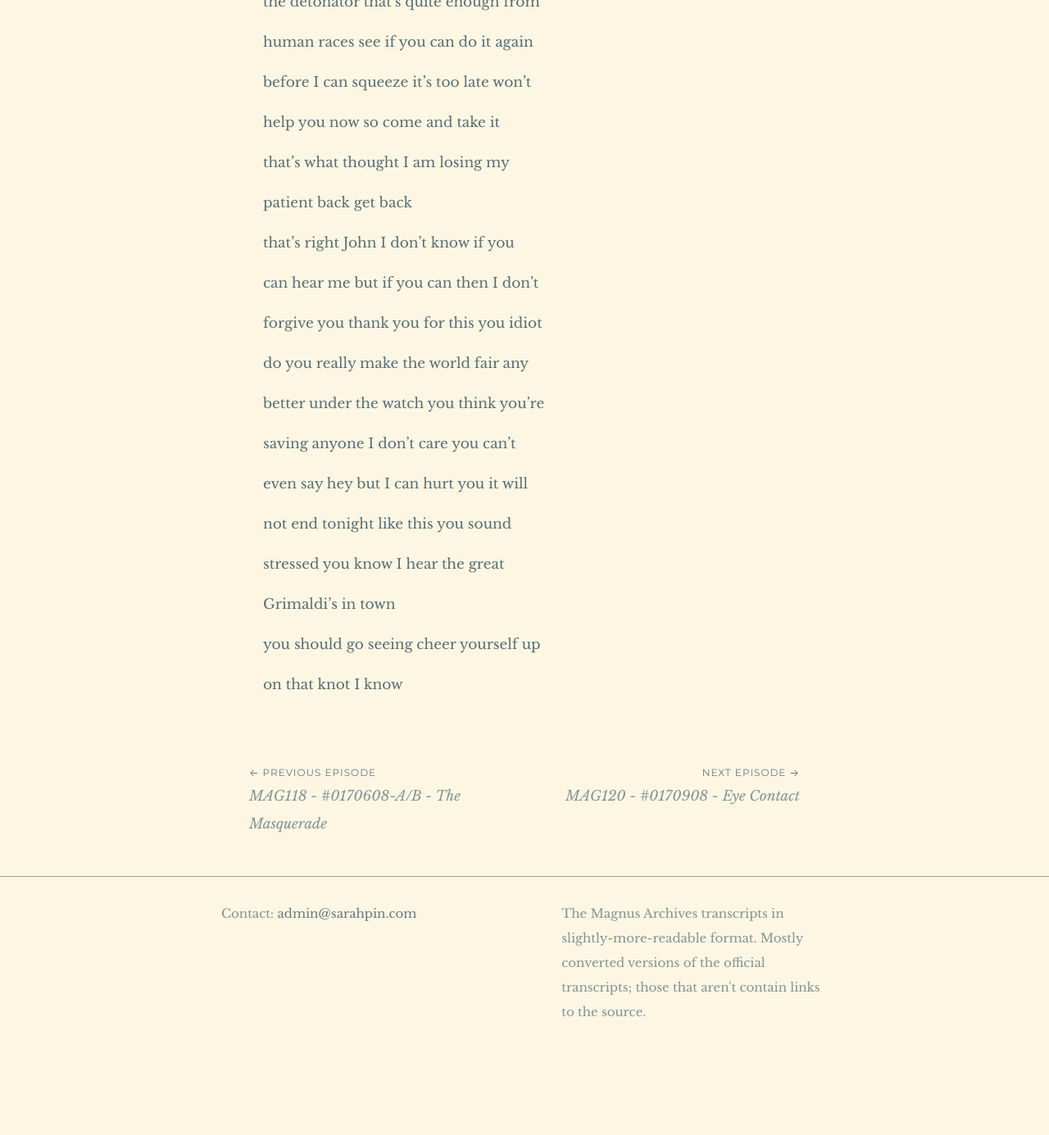
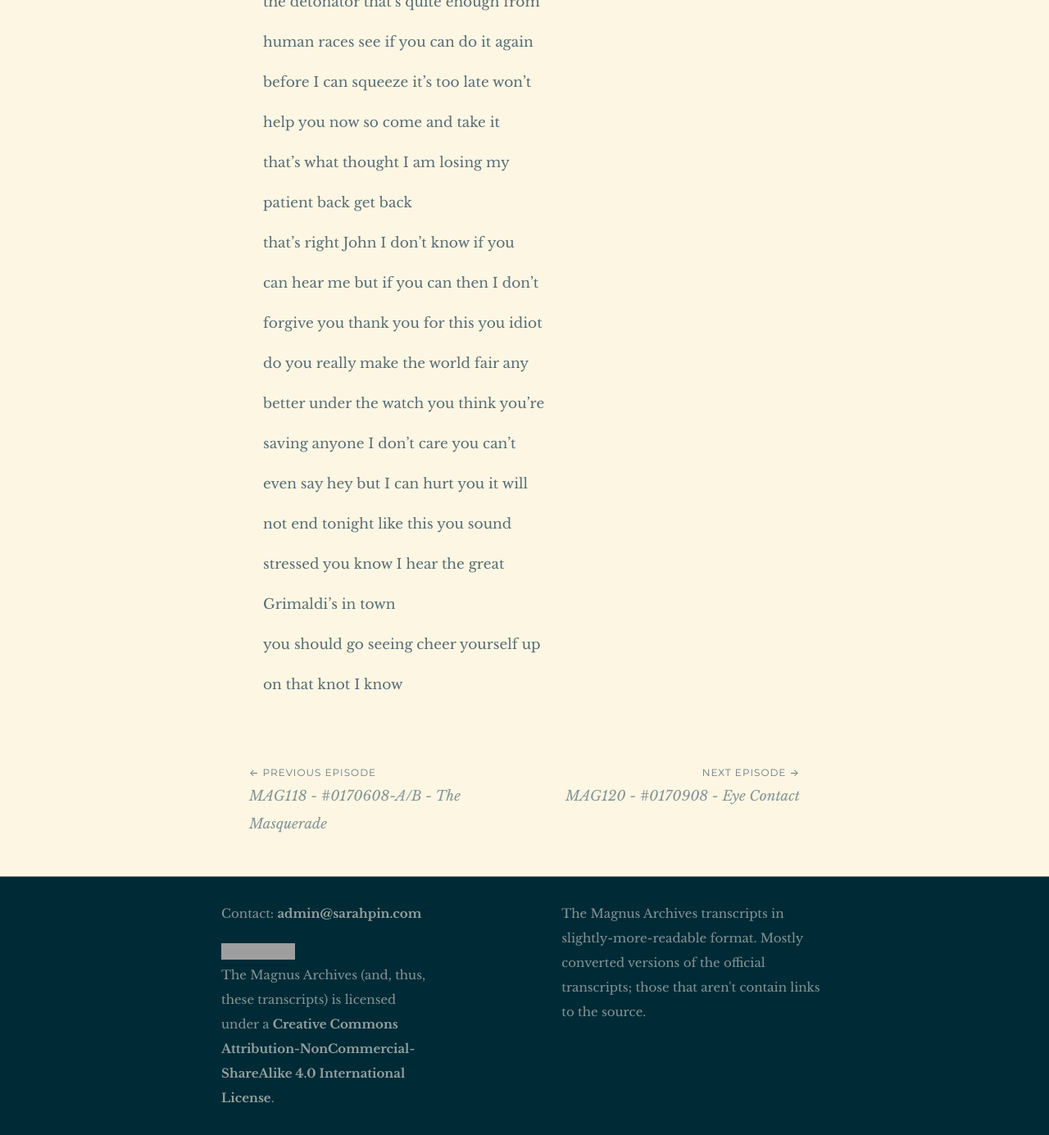
Before and after one commit to Snarp/magnus_archives_transcripts, a Jekyll site: the page built from _posts/2018-09-19-119.md, in a window 1280 px wide and 1400 px high, scrolled down 11961 px. Shown: the top 1385 px of the window at 82% size. Built offline with Jekyll 4.4.1, drawn with Linux system fonts in a browser that asks for light colours; some web fonts are replaced; before the commit the page ends 13271 px from its top, so only the background shows below that; grey boxes are pictures that could not be loaded.

Commit message:
[Savescum auto-commit.]

```diff
--- a/_includes/footer.html
+++ b/_includes/footer.html
@@ -1,14 +1,15 @@
 <footer class="site-footer">
 
 	<div class="wrapper">
-
-		<!-- <h2 class="footer-heading"><a href="{{ site.baseurl }}">{{ site.title }}</a></h2> -->
 
 		<div class="footer-col-wrapper">
 			<div class="footer-col footer-col-1">
 				<ul class="contact-list">
 					<li>Contact: <a href="mailto:{{ site.email }}">{{ site.email }}</a></li>
 				</ul>
+				<div class="cc-license">
+					<a rel="license" href="http://creativecommons.org/licenses/by-nc-sa/4.0/"><img alt="Creative Commons License" style="border-width:0" src="https://i.creativecommons.org/l/by-nc-sa/4.0/88x31.png" /></a><br />The Magnus Archives (and, thus, these transcripts) is licensed under a <a rel="license" href="http://creativecommons.org/licenses/by-nc-sa/4.0/">Creative Commons Attribution-NonCommercial-ShareAlike 4.0 International License</a>.
+				</div>
 			</div>
 
 			<div class="footer-col footer-col-2">
--- a/_sass/_layout.scss
+++ b/_sass/_layout.scss
@@ -37,7 +37,10 @@
  */
 .site-footer {
     border-top: 1px solid $grey-color-light;
-    padding: $spacing-unit 0;
+    padding:    $spacing-unit 0;
+    background: $base03;
+    color:      $base0;
+    a { color: $base1; font-weight: bold; }
 }
 
 .footer-heading {
@@ -147,6 +150,9 @@
  */
 .post-header {
     margin-bottom: $spacing-unit;
+    .cc-license {
+        font-size: smaller;
+    }
 }
 
 .post-title {
```
